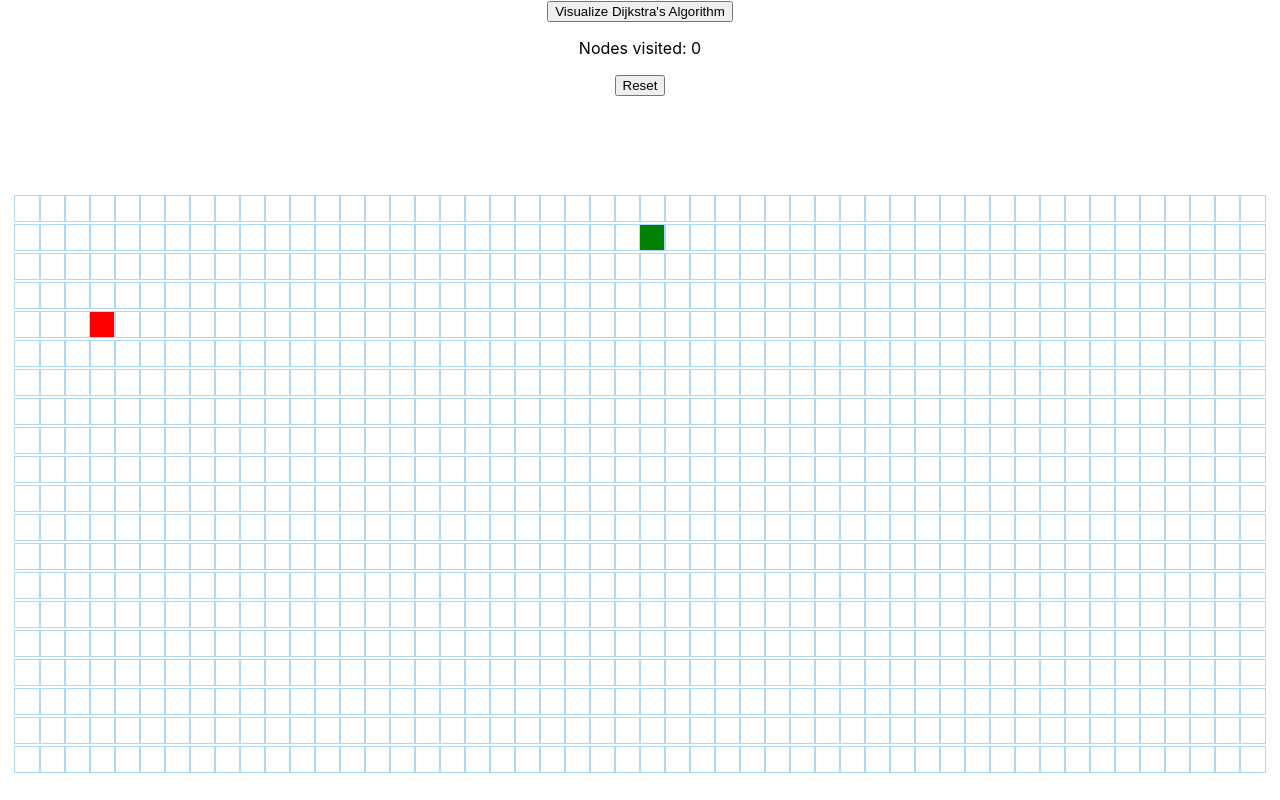
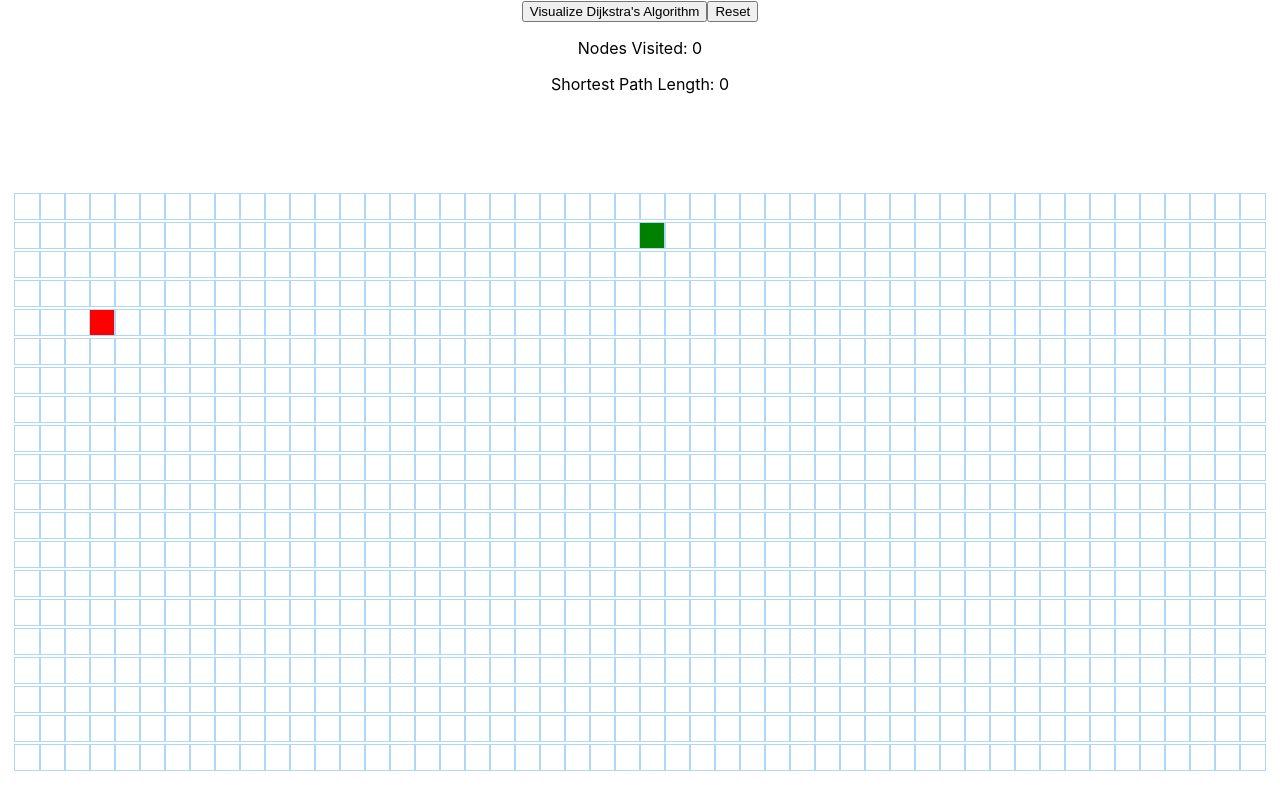
Before and after one commit to SJRUK2000/pathfinder, a React (Create React App) app: page / in a window 1280 px wide. Built offline with nearby package versions, Linux system fonts and the light colour scheme.

Commit message:
adds display for shortestPathLength

```diff
--- a/src/Pathfinder/Visualizer.jsx
+++ b/src/Pathfinder/Visualizer.jsx
@@ -16,6 +16,7 @@ export default class Visualizer extends Component {
     grid: [],
     mouseIsPressed: false,
     nodesVisited: 0,
+    shortestPathLength: 0,
   };
 }
 
@@ -72,9 +73,12 @@ visualizeDijkstra() {
   const result = dijkstra(grid, startNode, finishNode);
   const visitedNodesInOrder = result.visitedNodesInOrder;
   const nodesInShortestPathOrder = getNodesInShortestPathOrder(finishNode);
-  this.setState({ nodesVisited: result.nodesVisited });
+  this.setState({
+    nodesVisited: result.nodesVisited,
+    shortestPathLength: nodesInShortestPathOrder.length,
+  });
   this.animateDijkstra(visitedNodesInOrder, nodesInShortestPathOrder);
-    }
+}
 
     reset() {
         this.clearPath(); // Call the clearPath method
@@ -100,15 +104,16 @@ visualizeDijkstra() {
     }
 }
   render() {
-    const {grid, mouseIsPressed} = this.state;
+    const {grid, mouseIsPressed, nodesVisited, shortestPathLength} = this.state;
 
     return (
-      <>
+        <>
         <button onClick={() => this.visualizeDijkstra()}>
           Visualize Dijkstra's Algorithm
             </button>
-            <p>Nodes visited: {this.state.nodesVisited}</p>
             <button onClick={() => this.reset()}>Reset</button>
+            <p>Nodes Visited: {nodesVisited}</p>
+            <p>Shortest Path Length: {shortestPathLength}</p>
         <div className="grid">
           {grid.map((row, rowIdx) => {
             return (
```
